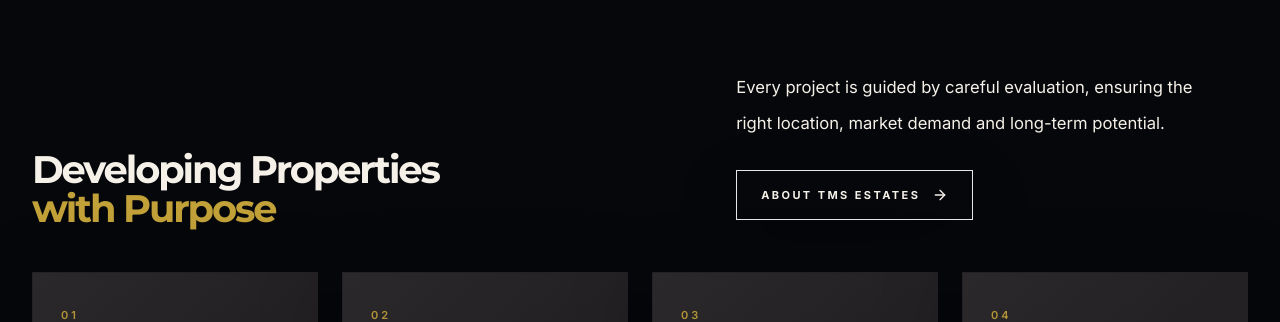
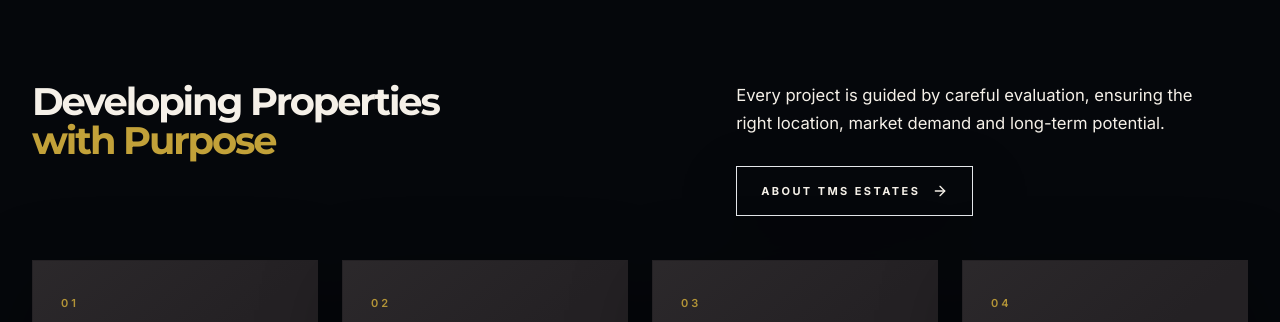
Before and after one commit to tmsgroupeu/tmsestates, a Next.js app in the folder web/: page /en in a window 1280 px wide. Shown: the part 812-1134 px from the top of the page. Built offline with nearby package versions, Linux system fonts and the light colour scheme; no server answers.

Commit message:
Add files via upload

```diff
--- a/web/src/components/sections/MarketInsights.tsx
+++ b/web/src/components/sections/MarketInsights.tsx
@@ -85,7 +85,7 @@ export default function MarketInsights() {
   return (
     <section className="relative w-full overflow-hidden pt-12 md:pt-14 lg:pt-16">
       <div className="home-container relative z-10">
-        <div className="grid gap-7 px-5 pb-8 pt-5 md:px-8 md:pb-10 lg:grid-cols-[0.92fr_1.08fr] lg:items-center">
+        <div className="grid gap-7 px-5 pb-8 pt-5 md:px-8 md:pb-10 lg:grid-cols-[0.92fr_1.08fr] lg:items-start">
           <h2 className="max-w-[760px] font-montserrat text-[clamp(1.75rem,2.4vw,2.8rem)] font-bold leading-[1.04] tracking-[-0.052em] text-[#F5F0E8] text-balance drop-shadow-[0_18px_46px_rgba(0,0,0,0.44)]">
             <span className="block">Looking for Your Next</span>
             <span className="block text-[#C2A139]">
@@ -94,7 +94,7 @@ export default function MarketInsights() {
           </h2>
 
           <div className="max-w-2xl lg:justify-self-end">
-            <p className="text-[0.98rem] leading-8 text-[#F5F0E8]/88 drop-shadow-[0_14px_34px_rgba(0,0,0,0.42)] md:text-[1.02rem] md:leading-9">
+            <p className="text-[0.98rem] leading-6 text-[#F5F0E8]/88 drop-shadow-[0_14px_34px_rgba(0,0,0,0.42)] md:text-[1.02rem] md:leading-7">
               Whether you are searching for a new home, an investment
               opportunity or information about our developments, our team would
               be pleased to assist.
--- a/web/src/components/sections/WhyChooseUs.tsx
+++ b/web/src/components/sections/WhyChooseUs.tsx
@@ -38,7 +38,7 @@ export default function WhyChooseUs() {
           whileInView={{ opacity: 1, y: 0 }}
           viewport={{ once: true, margin: "-80px" }}
           transition={{ duration: 0.75, ease: [0.16, 1, 0.3, 1] }}
-          className="grid gap-8 pb-9 md:pb-11 lg:grid-cols-[minmax(0,1fr)_minmax(0,0.82fr)] lg:items-end lg:gap-20"
+          className="grid gap-8 pb-9 md:pb-11 lg:grid-cols-[minmax(0,1fr)_minmax(0,0.82fr)] lg:items-start lg:gap-20"
         >
           <div>
             <h2 className="max-w-3xl font-montserrat text-[clamp(2.1rem,3vw,3.35rem)] font-bold leading-[1.02] tracking-[-0.055em] text-[#F5F0E8]">
@@ -47,8 +47,8 @@ export default function WhyChooseUs() {
             </h2>
           </div>
 
-          <div className="max-w-2xl lg:pb-2">
-            <p className="text-balance text-base leading-8 text-[#F5F0E8]/84 md:text-[1.04rem] md:leading-9">
+          <div className="max-w-2xl">
+            <p className="text-balance text-base leading-6 text-[#F5F0E8]/84 md:text-[1.04rem] md:leading-7">
               Every project is guided by careful evaluation, ensuring the right
               location, market demand and long-term potential.
             </p>
```
